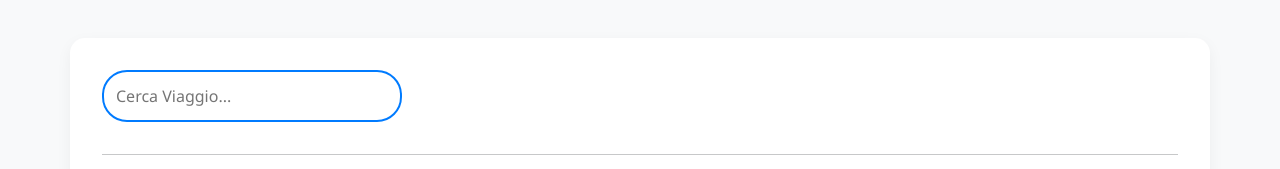
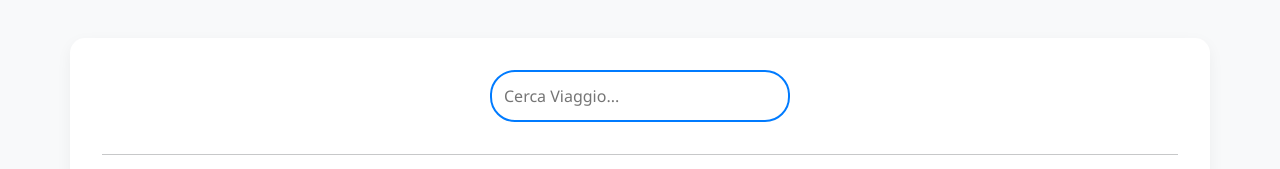
Before and after one commit to FernandoSalicandro/booroad, a React (Vite) app: page / in a window 1280 px wide. Shown: the part 162-331 px from the top of the page. Built offline with nearby package versions, Linux system fonts and the light colour scheme.

Commit message:
fix: corretto il position  rendering per display piccoli (320px) della search bar in homepage)

```diff
--- a/src/Pages/HomePage.jsx
+++ b/src/Pages/HomePage.jsx
@@ -52,13 +52,17 @@ export default function Homepage() {
             <h1 className="text-center my-5">TUTTI I VIAGGI</h1>
             <div className="container">
                 {/*aggiungo filtro ricerca viaggi - Fernando*/}
-                <input
+                <div className="search-container">
+                    <input
                     type="text"
                     className='mb-3 search-trip'
                     id='search'
                     placeholder='Cerca Viaggio...'
                     value={cercaViaggio}
                     onChange={(e) => setCercaViaggio(e.target.value)} />
+                </div>
+
+
                 <hr />
 
                 {/*filtro per data*/}
--- a/src/index.css
+++ b/src/index.css
@@ -190,6 +190,11 @@ li {
 
 }
 
+.search-container {
+    display: grid;
+    place-content: center;
+}
+
 @media screen and (max-width: 768px) {
 
     .home-filter-group {
```
